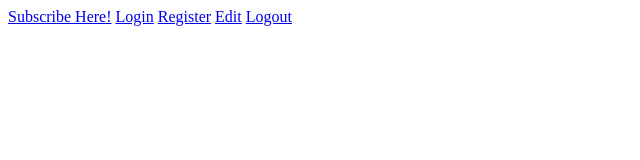
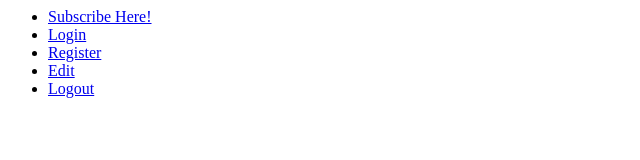
Before and after one commit to bentcreek/gigya, a plain HTML site: page index.html in a window 1280 px wide. Shown: the whole page, without its empty margins (0-640 px from the left). Drawn offline with Linux system fonts and the light colour scheme.

Commit message:
Add files via upload

```diff
--- a/index.html
+++ b/index.html
@@ -2,17 +2,22 @@
 
 <head></head>
 
-<body></body>
+<body>
 
-<a href="#" onclick="gigya.accounts.showScreenSet({screenSet:'Default-LiteRegistration'});">Subscribe Here!</a>
+<ul>
+  <li><a href="#" onclick="gigya.accounts.showScreenSet({screenSet:'Default-LiteRegistration'});">Subscribe Here!</a></li>
 
-<a href="#" onclick="gigya.accounts.showScreenSet({screenSet:'Default-RegistrationLogin'});">Login</a>
+  <li><a href="#" onclick="gigya.accounts.showScreenSet({screenSet:'Default-RegistrationLogin'});">Login</a></li>
 
-<a href="#" onclick="gigya.accounts.showScreenSet({screenSet:'Default-RegistrationLogin', startScreen:'gigya-register-screen'});">Register</a>
+  <li><a href="#" onclick="gigya.accounts.showScreenSet({screenSet:'Default-RegistrationLogin', startScreen:'gigya-register-screen'});">Register</a></li>
 
-<a href="#" onclick="gigya.accounts.showScreenSet({screenSet:'Default-ProfileUpdate'});">Edit</a>
+  <li><a href="#" onclick="gigya.accounts.showScreenSet({screenSet:'Default-ProfileUpdate'});">Edit</a></li>
 
-<a href="#" onclick="gigya.accounts.logout();">Logout</a>
+  <li><a href="#" onclick="gigya.accounts.logout();">Logout</a></li>
+
+</body>
+
+
 
 <script type="text/javascript" src="https://cdns.gigya.com/JS/gigya.js?apikey=3_e2bf7jhLAlY4-ujQUCp7aAT2LC1qfM_KwNjo3LIpqo5QHHF1pYoNKd4L04eebFii"></script>
 
```
